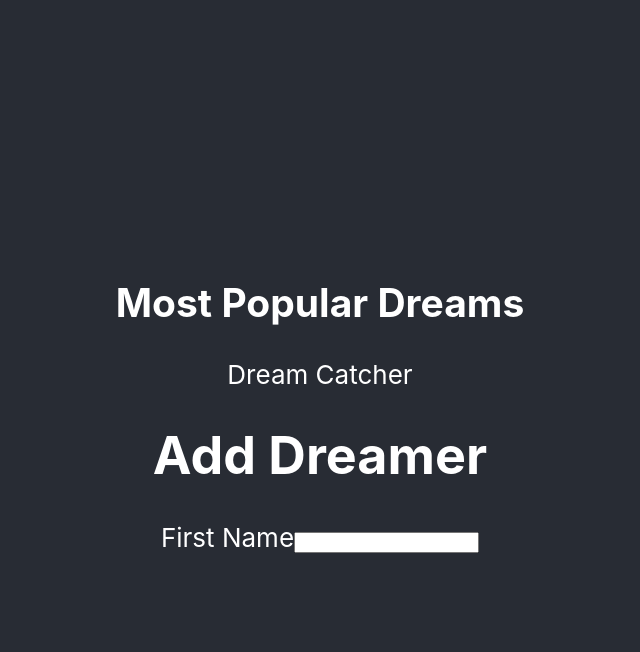
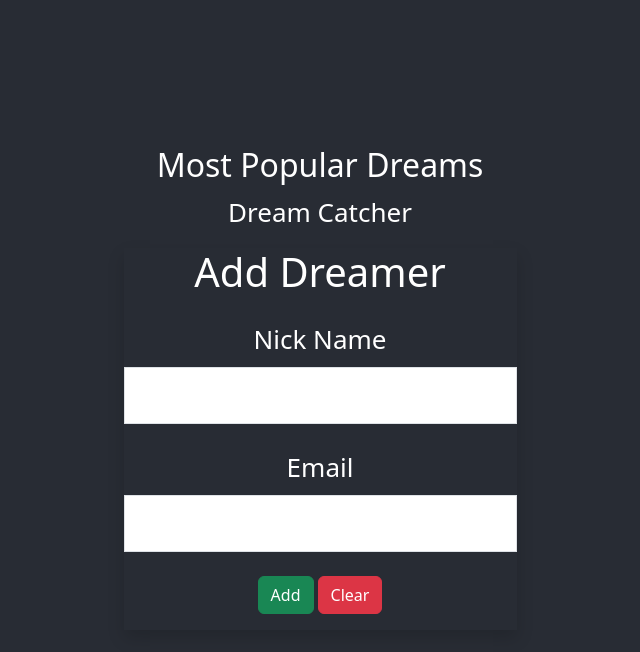
Before and after one commit to Yummikko/el-proyecte-grande-ui, a React (Create React App) app in the folder dream-catcher-ui/: page / in a window 1280 px wide. Shown: the top 652 px of the page, without its empty margins (320-960 px from the left). Built offline with nearby package versions, Linux system fonts and the light colour scheme; no server answers.

Commit message:
new functionality create dreamer

```diff
--- a/dream-catcher-ui/package.json
+++ b/dream-catcher-ui/package.json
@@ -6,6 +6,8 @@
     "@testing-library/jest-dom": "^5.16.5",
     "@testing-library/react": "^13.4.0",
     "@testing-library/user-event": "^13.5.0",
+    "axios": "^1.3.4",
+    "bootstrap": "^5.2.3",
     "react": "^18.2.0",
     "react-dom": "^18.2.0",
     "react-scripts": "^5.0.1",
--- a/dream-catcher-ui/src/components/AddDreamer.js
+++ b/dream-catcher-ui/src/components/AddDreamer.js
@@ -1,6 +1,28 @@
-import React from 'react'
+import React, { useState } from 'react'
+import DreamerService from '../services/dreamerService';
 
 const AddDreamer = () => {
+  const [dreamer, setDreamer] = useState({
+    nickName: "",
+    email: "",
+  })
+
+  const handleChange = (e) => {
+    const value = e.target.value;
+    setDreamer({...dreamer, [e.target.name]:value})
+  }
+
+  const saveDreamer = (e) => {
+    e.preventDefault();
+    DreamerService.saveDreamer(dreamer)
+      .then((response) => {
+        console.log(response);
+      })
+      .catch((error) => {
+        console.log(error);
+      })
+  }
+
   return (
     <div className='flex max-w-2xl mx-auto shadow border-b'>
       <div className='px-8 py-8'>
@@ -8,8 +30,16 @@ const AddDreamer = () => {
           <h1>Add Dreamer</h1>
         </div>
         <div className='items-center justify-center h-14 w-full my-4'>
-          <label className='block text-gray-600 text-sm font-normal'>First Name</label>
-          <input type="text" className='h-10 w-96 border mt-2 px-2 py-2'></input>
+          <label className='d-block'>Nick Name</label>
+          <input type="text" className='h-10 w-96 border mt-2 px-2 py-2' name="nickName" value={dreamer.nickName} onChange={(e) => handleChange(e)}></input>
+        </div>
+        <div className='items-center justify-center h-14 w-full my-4'>
+          <label className='d-block'>Email</label>
+          <input type="text" className='h-10 w-96 border mt-2 px-2 py-2' name="email" value={dreamer.email} onChange={(e) => handleChange(e)}></input>
+        </div>
+        <div className='items-center justify-center h-14 w-full my-4'>
+          <button onClick={saveDreamer} className='btn btn-success mb-3'>Add</button>
+          <button className='btn btn-danger mb-3 ms-1'>Clear</button>
         </div>
       </div>
     </div>
--- a/dream-catcher-ui/src/index.js
+++ b/dream-catcher-ui/src/index.js
@@ -3,6 +3,7 @@ import ReactDOM from 'react-dom/client';
 import './index.css';
 import App from './App';
 import reportWebVitals from './reportWebVitals';
+import 'bootstrap/dist/css/bootstrap.css';
 
 const root = ReactDOM.createRoot(document.getElementById('root'));
 root.render(
--- /dev/null
+++ b/dream-catcher-ui/src/services/dreamerService.js
@@ -0,0 +1,11 @@
+import axios from "axios"
+
+const DREAMER_API_BASE_URL = "http://localhost:8080/api/v1/dreamers/create"
+
+class DreamerService {
+    saveDreamer(dreamer) {
+        return axios.post(DREAMER_API_BASE_URL, dreamer);
+    }
+}
+
+export default new DreamerService();
```
Also changed, not shown: 1 other file (tests, documents, lock files or other folders).
